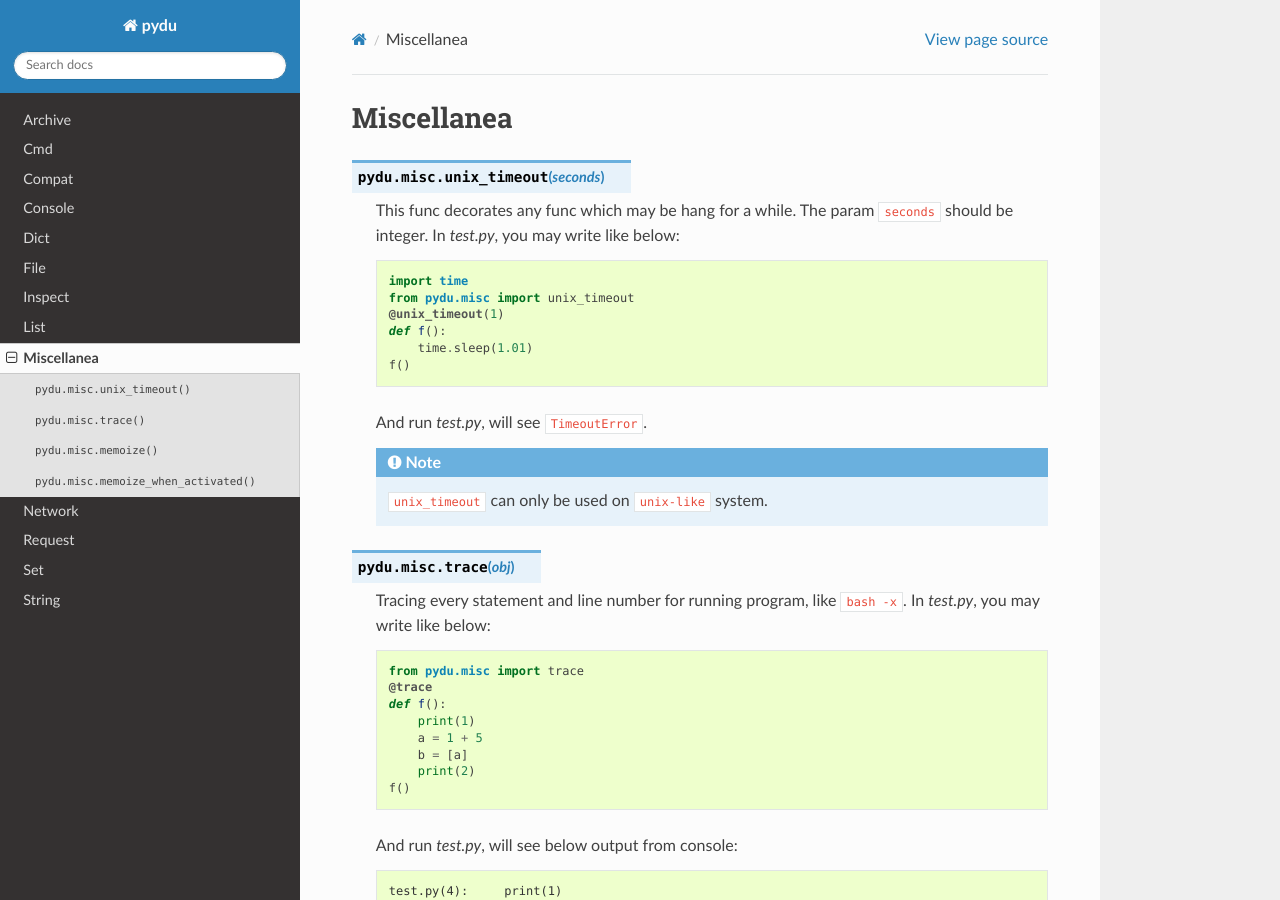
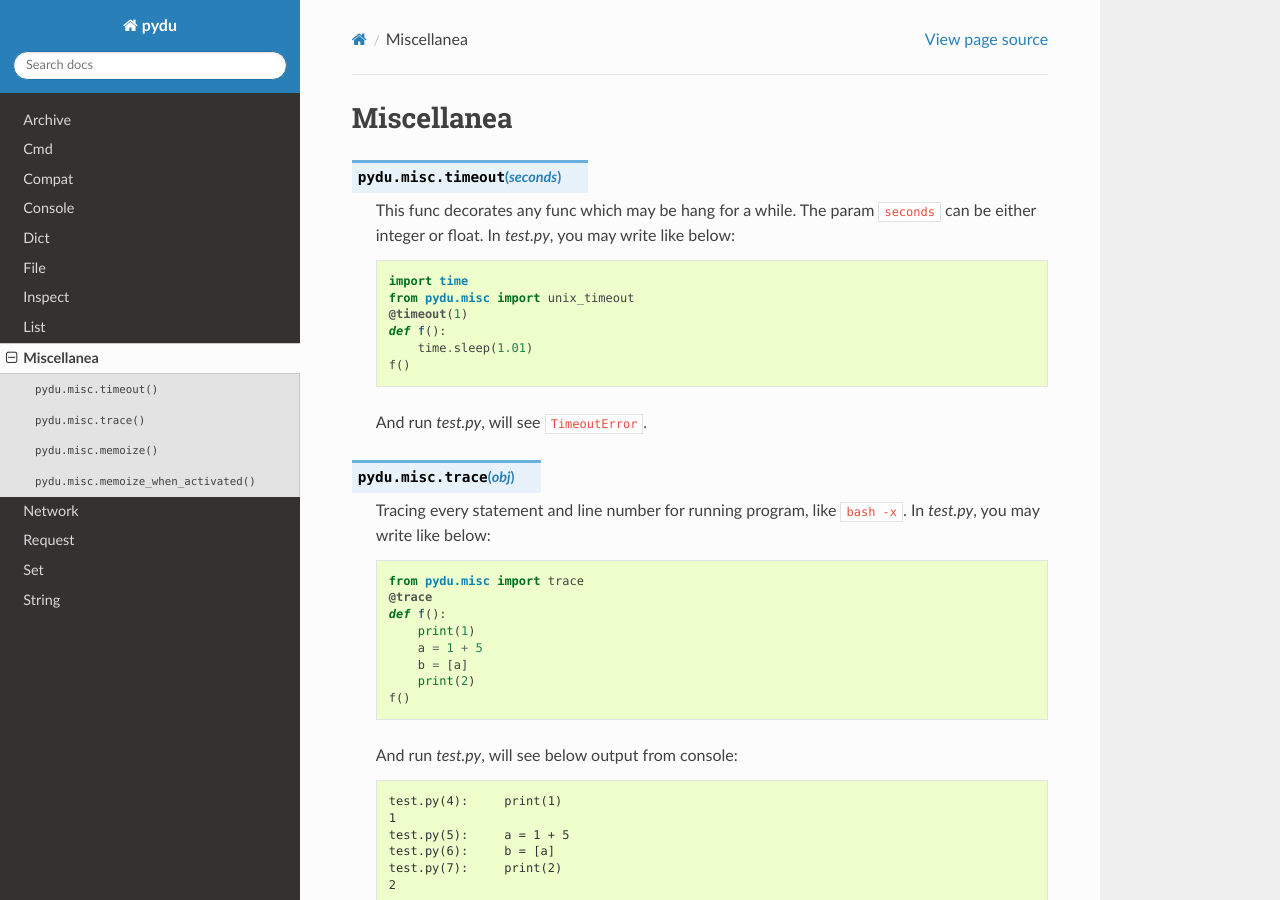
Before and after one commit to flaggo/pydu, a Sphinx documentation site: the page built from docs/misc.rst, in a window 1280 px wide and 900 px high. Built offline with Sphinx 7.4.7 and the Read the Docs theme 2.0.0, drawn with Linux system fonts in a browser that asks for light colours.

Commit message:
fix func name error in misc doc

```diff
--- a/docs/misc.rst
+++ b/docs/misc.rst
@@ -1,24 +1,22 @@
 Miscellanea
 -----------
 
-.. py:function:: pydu.misc.unix_timeout(seconds)
+.. py:function:: pydu.misc.timeout(seconds)
 
   This func decorates any func which may be hang for a while. The param ``seconds``
-  should be integer.
+  can be either integer or float.
   In `test.py`, you may write like below:
 
   .. code-block:: python
 
     import time
     from pydu.misc import unix_timeout
-    @unix_timeout(1)
+    @timeout(1)
     def f():
         time.sleep(1.01)
     f()
 
   And run `test.py`, will see ``TimeoutError``.
-
-  .. note:: ``unix_timeout`` can only be used on ``unix-like`` system.
 
 
 .. py:function:: pydu.misc.trace(obj)
```
